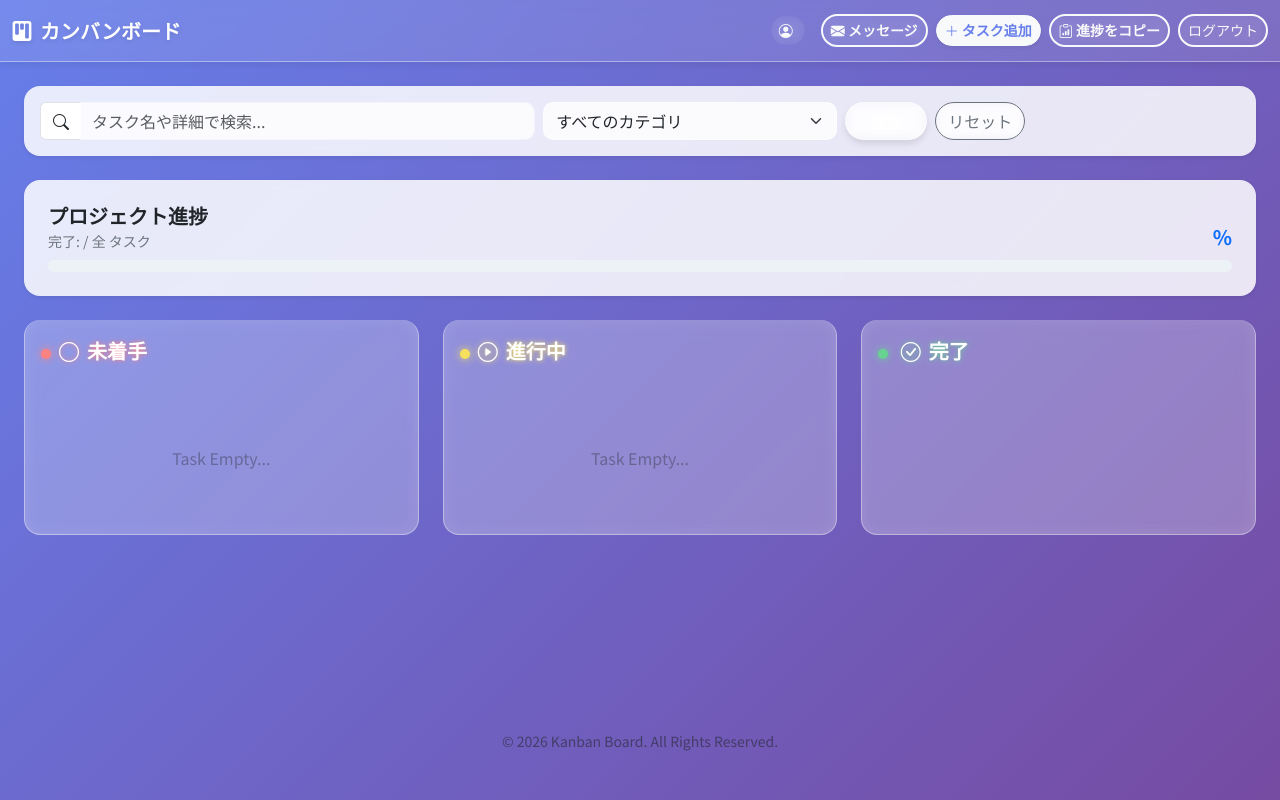
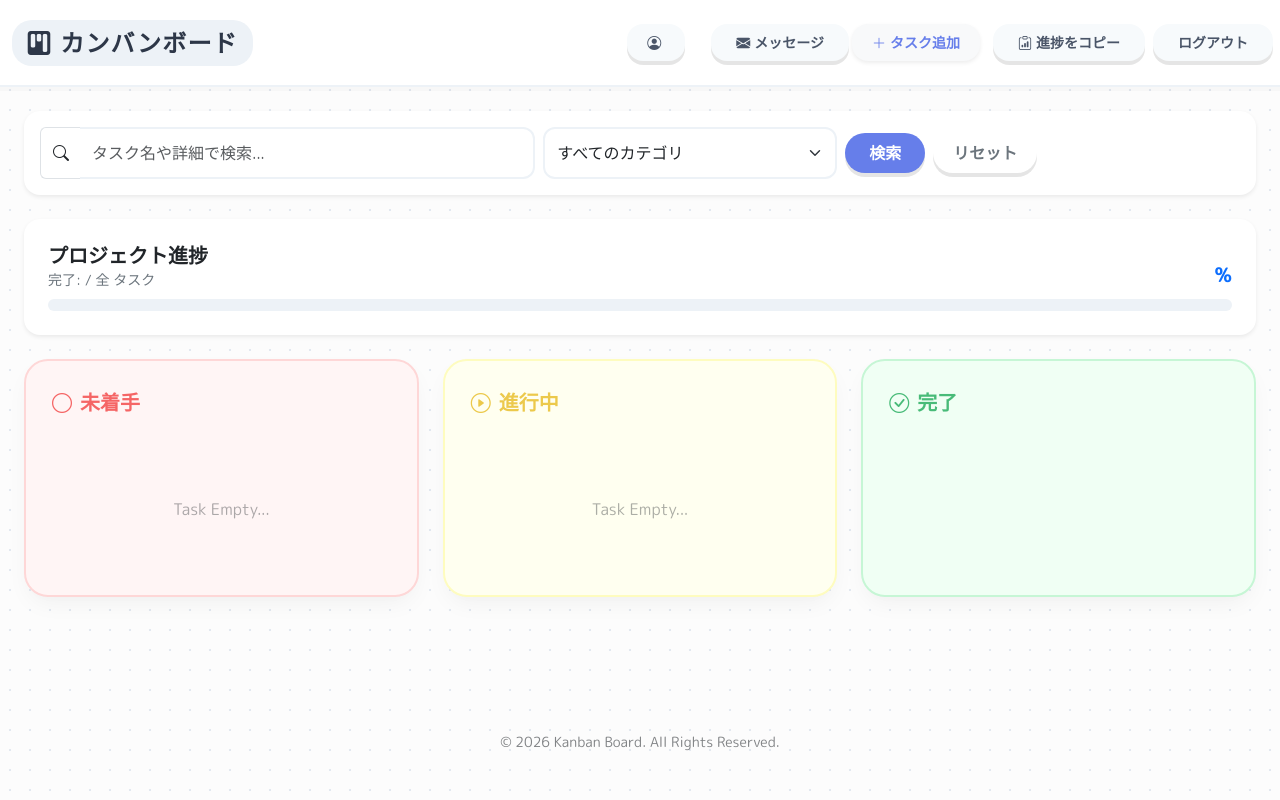
Before and after one commit to HJ-jyo/practice-webapp, a Django app: template tasks/templates/tasks/board.html in a window 1280 px wide. Run offline with Django 3.2, Linux system fonts and the light colour scheme; the template is opened without the code that fills it, so the values that code supplies are empty.

Commit message:
デザイン変更: ポップでフレンドリーなBentoスタイルへ

```diff
--- a/static/css/style.css
+++ b/static/css/style.css
@@ -1,171 +1,206 @@
 /* static/css/style.css */
 
-/* --- 1. 全体のテーマ設定 (Glassmorphism Base) --- */
+/* --- 0. フォントの読み込み（丸ゴシック体） --- */
+@import url('https://fonts.googleapis.com/css2?family=M+PLUS+Rounded+1c:wght@400;500;700&display=swap');
+
+/* --- 1. 全体のテーマ設定 (Pop & Bento Theme) --- */
 :root {
-    --glass-bg: rgba(255, 255, 255, 0.25); /* カラム用: 薄いガラス */
-    --glass-card: rgba(255, 255, 255, 0.85); /* カード用: 濃いガラス */
-    --glass-border: 1px solid rgba(255, 255, 255, 0.4);
-    --glass-shadow: 0 8px 32px 0 rgba(31, 38, 135, 0.15);
+    /* 背景色: 温かみのあるオフホワイト */
+    --bg-main: #fcfcfc;
+    --bg-sub:  #f0f2f5;
 
-    --text-main: #2D3748; /* 濃いネイビーグレー */
-    --text-sub: #718096;
+    /* テキストカラー */
+    --text-main: #4a5568;
+    --text-bold: #2d3748;
 
-    --brand-gradient: linear-gradient(135deg, #667eea 0%, #764ba2 100%);
+    /* カラムのテーマカラー（パステル） */
+    --col-todo-bg: #fff5f5;
+    --col-todo-border: #fed7d7;
+    --col-todo-accent: #f56565;
 
-    /* ステータスカラー（光るドット用） */
-    --status-todo: #FC8181;
-    --status-doing: #F6E05E;
-    --status-done: #68D391;
+    --col-doing-bg: #fffff0;
+    --col-doing-border: #fefcbf;
+    --col-doing-accent: #ecc94b;
+
+    --col-done-bg: #f0fff4;
+    --col-done-border: #c6f6d5;
+    --col-done-accent: #48bb78;
 }
 
 body {
-    font-family: 'Noto Sans JP', sans-serif;
+    font-family: 'M PLUS Rounded 1c', sans-serif; /* 丸文字に変更 */
+    background-color: var(--bg-main);
+    background-image: radial-gradient(#e2e8f0 1px, transparent 1px); /* ドット柄をうっすら配置 */
+    background-size: 20px 20px;
     color: var(--text-main);
-    /* 背景を固定(fixed)して、スクロールしてもグラデーションが動かないようにする */
-    background: var(--brand-gradient) fixed;
     min-height: 100vh;
 }
 
-/* --- 2. ナビゲーションバー (Glass Header) --- */
+/* --- 2. ナビゲーションバー (Pop Header) --- */
 .navbar-custom {
-    /* 以前のグラデーション背景を無効化し、透明ガラスにする */
-    background: rgba(255, 255, 255, 0.1) !important;
-    backdrop-filter: blur(10px);
-    -webkit-backdrop-filter: blur(10px);
-    border-bottom: var(--glass-border);
-    box-shadow: 0 4px 6px rgba(0, 0, 0, 0.05);
+    background-color: #ffffff !important;
+    border-bottom: 2px solid #edf2f7;
+    box-shadow: 0 4px 0 rgba(0,0,0,0.02); /* ずらした影 */
+    padding-top: 1rem;
+    padding-bottom: 1rem;
 }
 
-.navbar-brand, .nav-link {
-    color: white !important;
-    text-shadow: 0 2px 4px rgba(0,0,0,0.1); /* 文字が背景に沈まないように少し影を */
+.navbar-brand {
+    color: var(--text-bold) !important;
+    font-weight: 800;
+    font-size: 1.5rem;
+    letter-spacing: 0.05em;
+    background: #edf2f7;
+    padding: 5px 15px;
+    border-radius: 20px;
 }
 
-/* --- 3. メインレイアウト & ガラスのカード --- */
-
-/* 検索フォームや進捗バーの枠 */
-.card {
-    background: var(--glass-card);
-    backdrop-filter: blur(4px);
-    border: var(--glass-border);
-    box-shadow: var(--glass-shadow);
-    border-radius: 16px; /* 角丸を少し大きく */
+.nav-link, .btn-outline-light {
+    color: var(--text-main) !important;
+    border-color: transparent !important;
+    background: #f7fafc;
+    border-radius: 12px;
+    margin: 0 5px;
+    font-weight: 700;
+}
+.nav-link:hover, .btn-outline-light:hover {
+    background: #edf2f7;
+    color: var(--text-bold) !important;
+    transform: translateY(-2px);
 }
 
-.card-header {
-    background-color: rgba(255, 255, 255, 0.3);
-    border-bottom: var(--glass-border);
+/* --- 3. 共通カードデザイン (Bento Blocks) --- */
+.card {
+    border: none;
+    border-radius: 24px; /* 大きな角丸 */
+    background: #ffffff;
+    box-shadow: 0 10px 25px -5px rgba(0, 0, 0, 0.05), 0 8px 10px -6px rgba(0, 0, 0, 0.01);
+    transition: transform 0.2s ease;
+    overflow: hidden; /* 角丸からはみ出さないように */
 }
 
-/* --- 4. カンバンボードのカラム (Columns) --- */
-.kanban-column {
-    background: var(--glass-bg);
-    border-radius: 16px;
-    border: var(--glass-border);
-    box-shadow: inset 0 0 15px rgba(255, 255, 255, 0.1); /* 内側にうっすら光を入れる */
-    backdrop-filter: blur(8px);
-    transition: transform 0.2s;
+/* 検索エリアなど */
+.card-body {
+    padding: 1.5rem;
 }
 
-/* 以前のパステル背景を上書きして無効化 */
-.col-todo, .col-doing, .col-done {
-    background-color: var(--glass-bg);
-    border-top: none; /* 上の線を消す */
+/* プログレスバー */
+.progress {
+    background-color: #edf2f7;
+    border-radius: 50px;
+    overflow: hidden;
+}
+.progress-bar {
+    background: linear-gradient(90deg, #667eea 0%, #764ba2 100%);
+    border-radius: 50px;
 }
 
-/* --- 5. 光るドット (Glowing Status Dots) --- */
-/* カラムヘッダーの左側に光る点を追加 */
-.header-todo::before, .header-doing::before, .header-done::before {
-    content: '';
-    display: inline-block;
-    width: 10px;
-    height: 10px;
-    border-radius: 50%;
-    margin-right: 8px;
-    box-shadow: 0 0 8px currentColor; /* 自分の色で光る */
+/* --- 4. カンバンボードのカラム (Zone Containers) --- */
+.kanban-column {
+    border-radius: 24px;
+    padding: 10px;
+    height: 100%;
+    border: 2px solid transparent; /* 枠線の場所を確保 */
 }
 
-.header-todo { color: white; text-shadow: 0 0 5px var(--status-todo); }
-.header-todo::before { background-color: var(--status-todo); color: var(--status-todo); }
+/* 各カラムごとの色分け */
+.col-todo {
+    background-color: var(--col-todo-bg);
+    border-color: var(--col-todo-border);
+}
+.header-todo { color: var(--col-todo-accent); font-weight: 800; }
+.col-todo .badge { background-color: var(--col-todo-accent) !important; color: white !important; }
 
-.header-doing { color: white; text-shadow: 0 0 5px var(--status-doing); }
-.header-doing::before { background-color: var(--status-doing); color: var(--status-doing); }
+.col-doing {
+    background-color: var(--col-doing-bg);
+    border-color: var(--col-doing-border);
+}
+.header-doing { color: var(--col-doing-accent); font-weight: 800; }
+.col-doing .badge { background-color: var(--col-doing-accent) !important; color: white !important; }
 
-.header-done { color: white; text-shadow: 0 0 5px var(--status-done); }
-.header-done::before { background-color: var(--status-done); color: var(--status-done); }
+.col-done {
+    background-color: var(--col-done-bg);
+    border-color: var(--col-done-border);
+}
+.header-done { color: var(--col-done-accent); font-weight: 800; }
+.col-done .badge { background-color: var(--col-done-accent) !important; color: white !important; }
 
 
-/* --- 6. タスクカード (Floating Task Cards) --- */
+/* --- 5. タスクカード (Sticker Cards) --- */
 .kanban-card {
-    background: rgba(255, 255, 255, 0.9); /* カードは視認性のため少し白く */
-    border: 1px solid rgba(255, 255, 255, 0.8);
-    border-radius: 12px;
-    box-shadow: 0 4px 6px rgba(0, 0, 0, 0.05);
-    transition: all 0.3s cubic-bezier(0.25, 0.8, 0.25, 1);
+    background: #ffffff;
+    border: 2px solid #edf2f7 !important; /* 太めの枠線 */
+    border-radius: 18px;
+    box-shadow: 0 4px 0 #edf2f7; /* 下にずらした影（立体的） */
+    margin-bottom: 15px;
+    transform: translateY(0);
+    transition: all 0.2s cubic-bezier(0.34, 1.56, 0.64, 1); /* ポヨンと跳ねる動き */
 
-    /* 左側の色付き線を少し細くスタイリッシュに */
-    border-left-width: 5px !important;
+    /* 左側の色付き線をリセット */
+    border-left-width: 2px !important;
 }
 
-/* ホバー時の浮遊アクション */
 .kanban-card:hover {
-    transform: translateY(-5px) scale(1.02);
-    box-shadow: 0 12px 20px rgba(0, 0, 0, 0.15);
-    background: #ffffff; /* ホバー時は真っ白にして強調 */
-    z-index: 10;
+    transform: translateY(-4px) scale(1.02);
+    box-shadow: 0 8px 0 #e2e8f0; /* 影が伸びる */
+    border-color: #cbd5e0 !important;
 }
 
 .task-title {
     font-weight: 700;
-    color: var(--text-main);
-    letter-spacing: 0.03em;
+    color: var(--text-bold);
+    font-size: 1.1rem;
 }
 
-/* --- 7. その他 UIパーツの調整 --- */
-
-/* 入力フォーム */
-.form-control, .form-select {
-    background-color: rgba(255, 255, 255, 0.8);
-    border: 1px solid rgba(255, 255, 255, 0.5);
-    border-radius: 10px;
-}
-.form-control:focus {
-    background-color: #fff;
-    box-shadow: 0 0 0 3px rgba(118, 75, 162, 0.25);
+/* カテゴリバッジ */
+.badge {
+    border-radius: 8px;
+    padding: 6px 10px;
+    font-size: 0.75rem;
+    letter-spacing: 0.05em;
 }
 
-/* ボタン */
+/* --- 6. ボタンと入力フォーム (Round & Pop) --- */
 .btn {
-    border-radius: 50px; /* 完全な丸ボタン */
-    backdrop-filter: blur(4px);
+    border-radius: 16px;
+    font-weight: 700;
+    padding: 8px 20px;
+    border: none;
+    box-shadow: 0 4px 0 rgba(0,0,0,0.1); /* ボタンにも厚みを */
+    transition: all 0.1s;
+}
+
+.btn:active {
+    transform: translateY(4px); /* 押したときに凹む */
+    box-shadow: none;
 }
 
 .btn-primary {
-    background: rgba(255, 255, 255, 0.2);
-    border: 1px solid rgba(255, 255, 255, 0.5);
-    color: white;
-    font-weight: bold;
-    box-shadow: 0 4px 6px rgba(0,0,0,0.1);
+    background-color: #667eea;
 }
 
-.btn-primary:hover {
-    background: rgba(255, 255, 255, 0.4);
-    transform: translateY(-2px);
-    box-shadow: 0 6px 10px rgba(0,0,0,0.15);
-    border-color: white;
+.form-control, .form-select {
+    border-radius: 12px;
+    border: 2px solid #edf2f7;
+    background-color: #ffffff;
+    padding: 12px;
 }
 
-/* スクロールバーのデザイン（Webkit系） */
+.form-control:focus {
+    border-color: #667eea;
+    box-shadow: 0 0 0 4px rgba(102, 126, 234, 0.15);
+}
+
+/* --- 7. スクロールバーも丸く --- */
 ::-webkit-scrollbar {
-    width: 8px;
+    width: 10px;
 }
 ::-webkit-scrollbar-track {
-    background: rgba(0, 0, 0, 0.05);
+    background: transparent;
 }
 ::-webkit-scrollbar-thumb {
-    background: rgba(255, 255, 255, 0.3);
-    border-radius: 4px;
+    background: #cbd5e0;
+    border-radius: 10px;
+    border: 3px solid transparent;
+    background-clip: content-box;
 }
-::-webkit-scrollbar-thumb:hover {
-    background: rgba(255, 255, 255, 0.5);
-}
```
